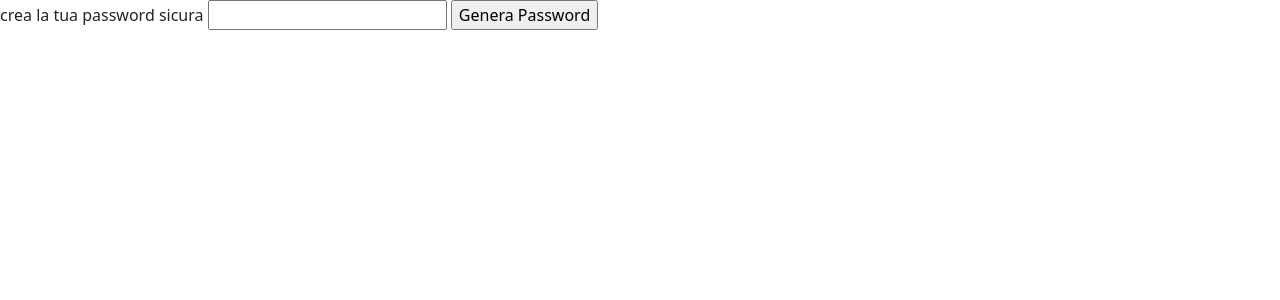
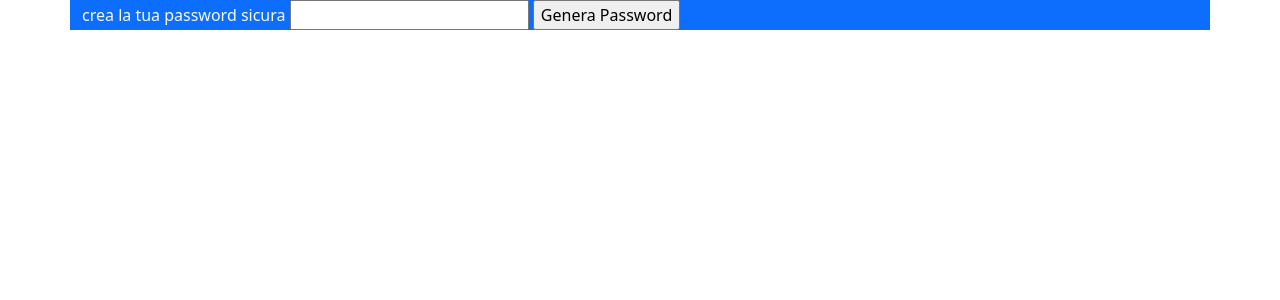
Before and after one commit to stefanopaesano/php-strong-password-generator, a PHP site: page / in a window 1280 px wide. Shown: the top 300 px of the page. Run offline with PHP 8.4, Linux system fonts and the light colour scheme.

Commit message:
aagiunto un po di stile

```diff
--- a/index.php
+++ b/index.php
@@ -10,9 +10,9 @@
 <body>
 
 
-
+<div class='container bg-primary'>
         <form action="" method="GET">
-    <label for="lunghezza_password">crea la tua password sicura</label>
+            <label class='text-light' for="lunghezza_password">crea la tua password sicura</label>
             <input type="number" id="lunghezza_password" name="lunghezza_password" required>
             <input type="submit" name="genera_password" value="Genera Password">
         </form>
@@ -21,6 +21,11 @@
         include 'processa_form.php';
         ?>
 
+</div>
+
+
+
+
 
 
 </body>
--- a/processa_form.php
+++ b/processa_form.php
@@ -19,7 +19,7 @@
 
             $password_generata = randomPassword($lunghezza_password);
 
-            echo "<p>Password generata: $password_generata</p>";
+            echo "<p class='text-light'>Password generata: $password_generata</p>";
         }
     }
 
```
Lines whose indentation alone changed are shown as unchanged.
